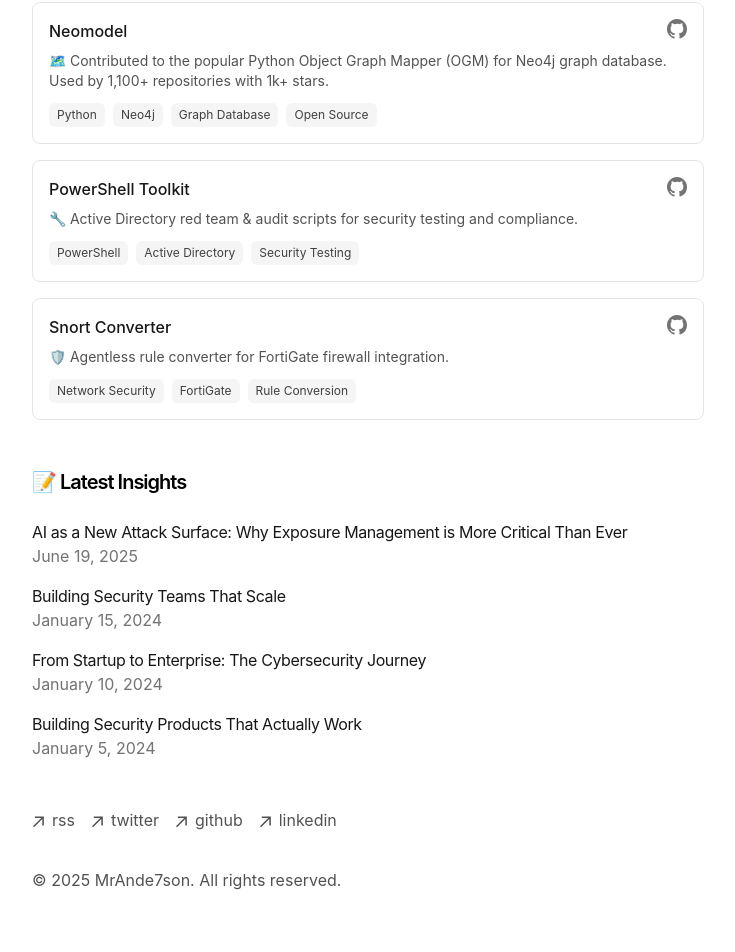
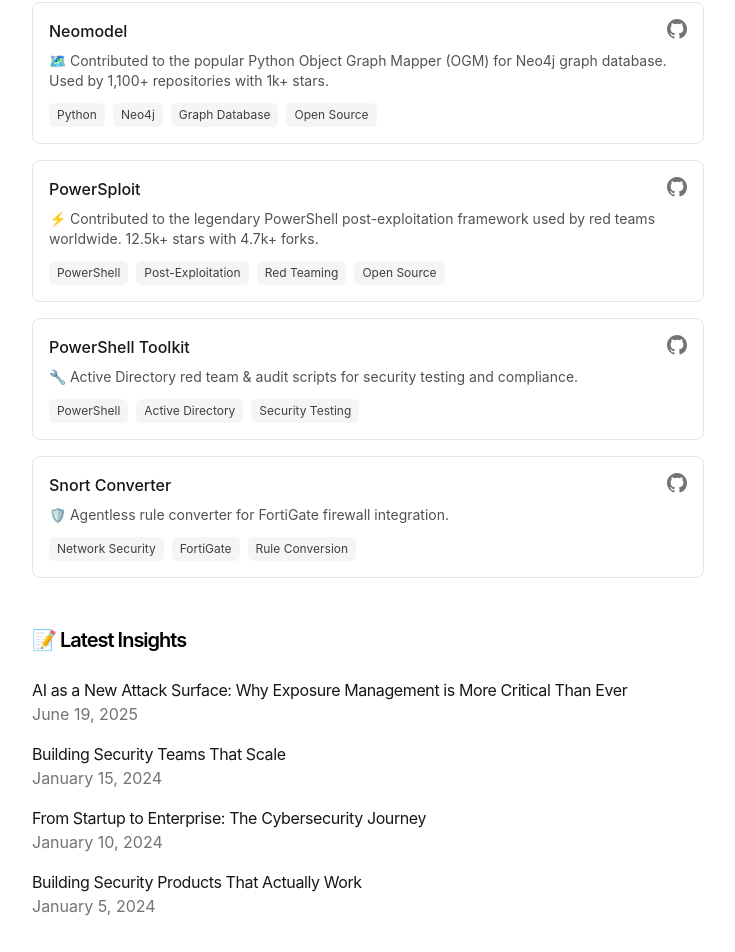
Before and after one commit to MrAnde7son/mrande7son-portfolio, a Next.js app: page / in a window 1280 px wide. Shown: the part 946-1898 px from the top of the page, without its empty margins (272-1007 px from the left). Built offline with nearby package versions, Linux system fonts and the light colour scheme.

Commit message:
[Enhancement] Add PowerSploit

```diff
--- a/app/components/projects.tsx
+++ b/app/components/projects.tsx
@@ -18,6 +18,12 @@
     description: '🗺️ Contributed to the popular Python Object Graph Mapper (OGM) for Neo4j graph database. Used by 1,100+ repositories with 1k+ stars.',
     github: 'https://github.com/neo4j-contrib/neomodel',
     tags: ['Python', 'Neo4j', 'Graph Database', 'Open Source'],
+  },
+  {
+    title: 'PowerSploit',
+    description: '⚡ Contributed to the legendary PowerShell post-exploitation framework used by red teams worldwide. 12.5k+ stars with 4.7k+ forks.',
+    github: 'https://github.com/PowerShellMafia/PowerSploit',
+    tags: ['PowerShell', 'Post-Exploitation', 'Red Teaming', 'Open Source'],
   },
   {
     title: 'PowerShell Toolkit',
```
